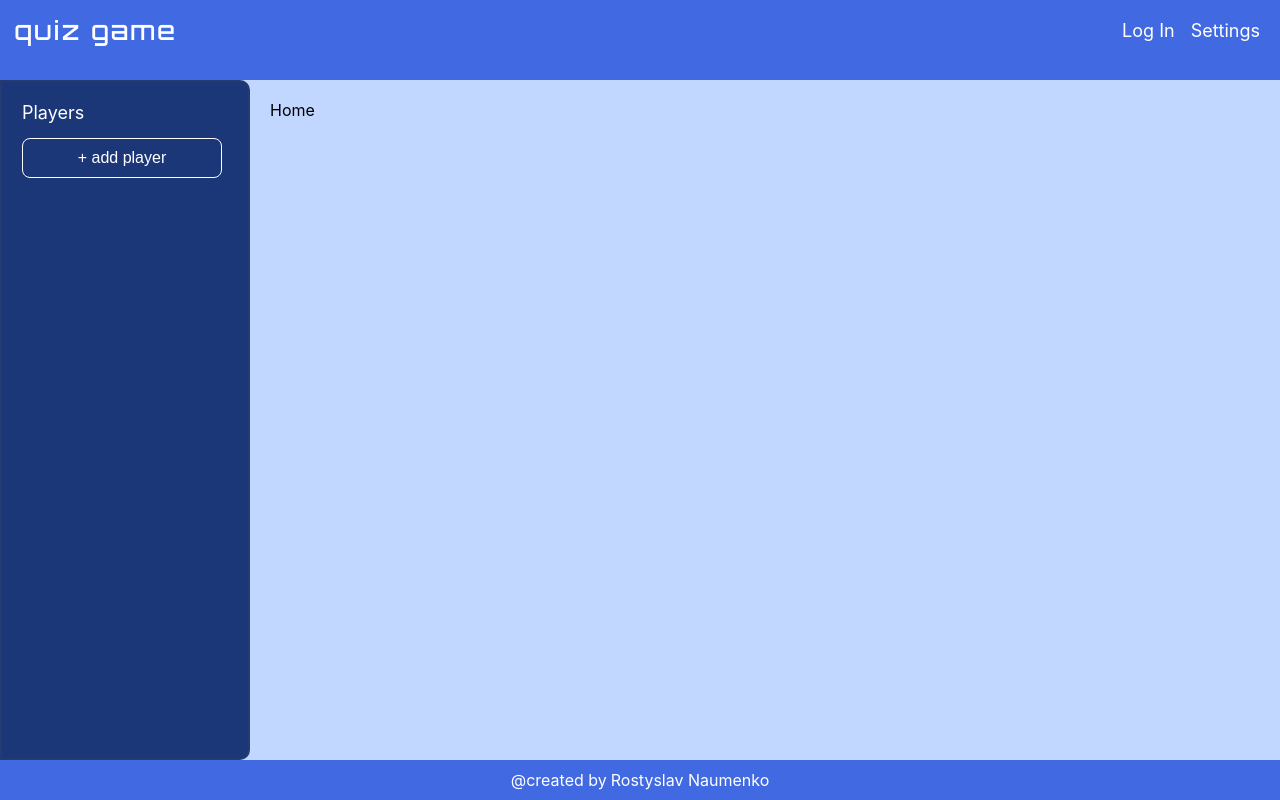
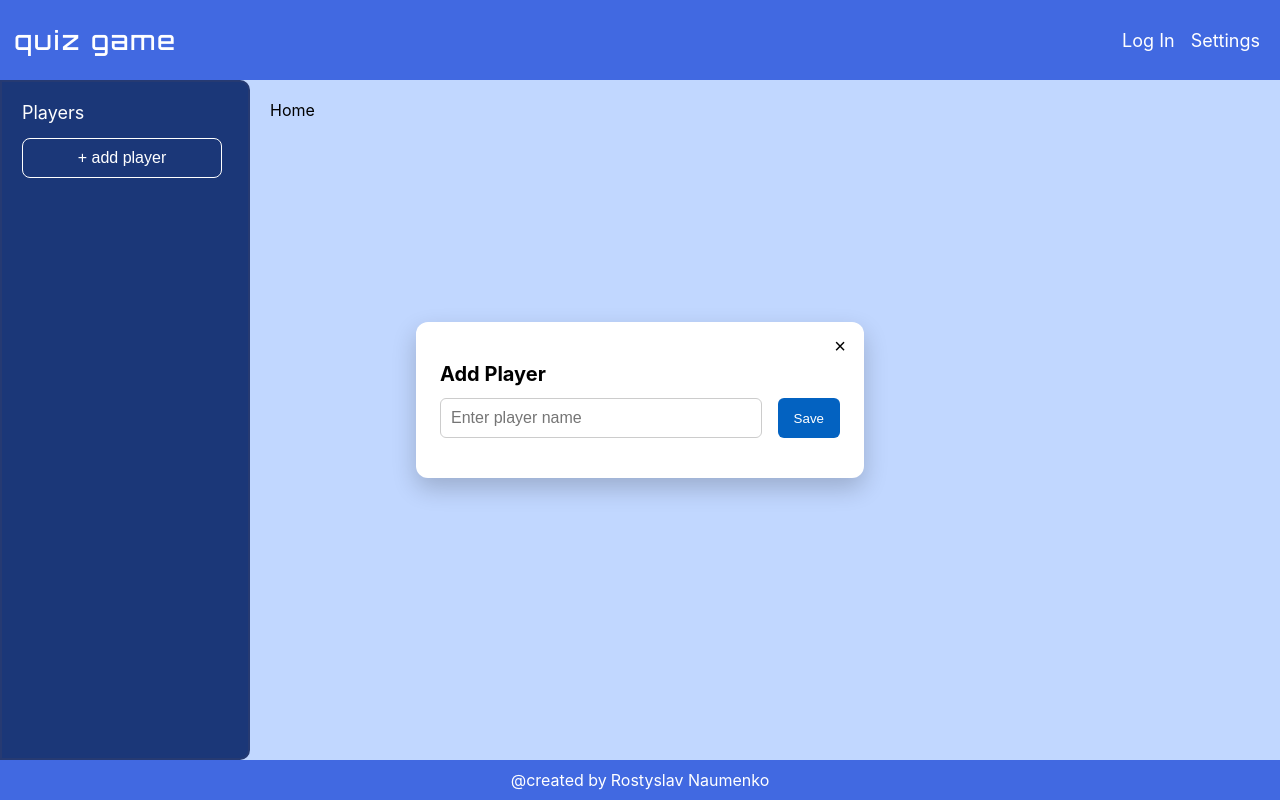
Before and after one commit to RostyslavNaumenko/QuizGame, a React (Create React App) app: page / in a window 1280 px wide. Both pictures are taken after a click on the button "+ add player". Built offline with nearby package versions, Linux system fonts and the light colour scheme.

Commit message:
add player modal window

```diff
--- a/src/components/header/header.module.css
+++ b/src/components/header/header.module.css
@@ -10,7 +10,8 @@
   justify-content: space-between;
   display: flex;
   align-items: center;
-  height: 60px;
+  min-height: 60px;
+  height: 100%;
 }
 
 .logo {
--- /dev/null
+++ b/src/components/modalWindows/AddPlayer.tsx
@@ -0,0 +1,59 @@
+import { useState } from "react";
+import styles from "./addPlayer.module.css";
+
+interface AddPlayerProps {
+  isOpen: boolean;
+  onClose: () => void;
+  closeOnOverlayClick?: boolean;
+}
+
+export const AddPlayer: React.FC<AddPlayerProps> = ({
+  isOpen,
+  onClose,
+  closeOnOverlayClick = true,
+}) => {
+  const [name, setName] = useState("");
+
+  if (!isOpen) return null;
+
+  const handleOverlayClick = () => {
+    if (closeOnOverlayClick) {
+      onClose();
+    }
+  };
+
+  const handleAdd = () => {};
+
+  return (
+    <div
+      className={styles.modalOverlay}
+      onClick={handleOverlayClick}
+      role="dialog"
+      aria-modal="true"
+    >
+      <div className={styles.modal} onClick={(e) => e.stopPropagation()}>
+        <button
+          className={styles.closeButton}
+          onClick={onClose}
+          aria-label="Close modal"
+        >
+          ×
+        </button>
+
+        <h2 className={styles.modalTitle}>Add Player</h2>
+
+        <input
+          type="text"
+          placeholder="Enter player name"
+          value={name}
+          onChange={(e) => setName(e.target.value)}
+          className={styles.input}
+        />
+
+        <button className={styles.submitButton} onClick={handleAdd}>
+          Save
+        </button>
+      </div>
+    </div>
+  );
+};
--- /dev/null
+++ b/src/components/modalWindows/addPlayer.module.css
@@ -0,0 +1,60 @@
+.modalOverlay {
+  position: fixed;
+  inset: 0;
+  display: flex;
+  justify-content: center;
+  align-items: center;
+  z-index: 999;
+}
+
+.modal {
+  background: white;
+  padding: 24px;
+  border-radius: 12px;
+  width: 90%;
+  max-width: 400px;
+  position: relative;
+  box-shadow: 0 10px 25px rgba(0, 0, 0, 0.2);
+}
+
+.modalTitle {
+  position: center;
+  font-size: 20px;
+  margin-bottom: 12px;
+}
+
+.input {
+  width: 300px;
+  padding: 10px;
+  font-size: 16px;
+  margin-bottom: 16px;
+  border-radius: 6px;
+  border: 1px solid #ccc;
+}
+
+.submitButton {
+  background-color: #0362c1;
+  color: white;
+  border: none;
+  padding: 10px 16px;
+  border-radius: 6px;
+  cursor: pointer;
+  float: right;
+  height: 40px;
+}
+
+.submitButton:active {
+  transform: scale(0.97);
+  background-color: #1e90ff;
+}
+
+.closeButton {
+  position: absolute;
+  top: 12px;
+  right: 12px;
+  font-size: 20px;
+  background: none;
+  border: none;
+  cursor: pointer;
+  color: black;
+}
--- a/src/components/sidebar/Sidebar.tsx
+++ b/src/components/sidebar/Sidebar.tsx
@@ -1,12 +1,17 @@
-import React from "react";
+import React, { useState } from "react";
 import styles from "./sidebar.module.css";
+import { AddPlayer } from "../modalWindows/AddPlayer";
 
 const Sidebar = () => {
+  const [isModalOpen, setIsModalOpen] = useState(false);
   return (
     <div className={styles.container}>
       <div className={styles.header}>Players</div>
-      <div className={styles.button}>
-        <button>+ add player</button>
+      <div className={styles.buttonContainer}>
+        <button className={styles.button} onClick={() => setIsModalOpen(true)}>
+          + add player
+        </button>
+        <AddPlayer isOpen={isModalOpen} onClose={() => setIsModalOpen(false)} />
       </div>
     </div>
   );
--- a/src/components/sidebar/sidebar.module.css
+++ b/src/components/sidebar/sidebar.module.css
@@ -18,7 +18,7 @@
   cursor: default;
 }
 
-.button button {
+.button {
   background-color: transparent;
   color: white;
   border: 1px solid rgb(255, 255, 255);
@@ -31,7 +31,7 @@
   transition: background-color 0.3s ease, color 0.3s ease, transform 0.2s ease;
 }
 
-.button button:active {
+.button:active {
   transform: scale(0.97);
   background-color: #2c4fb0;
 }
```
